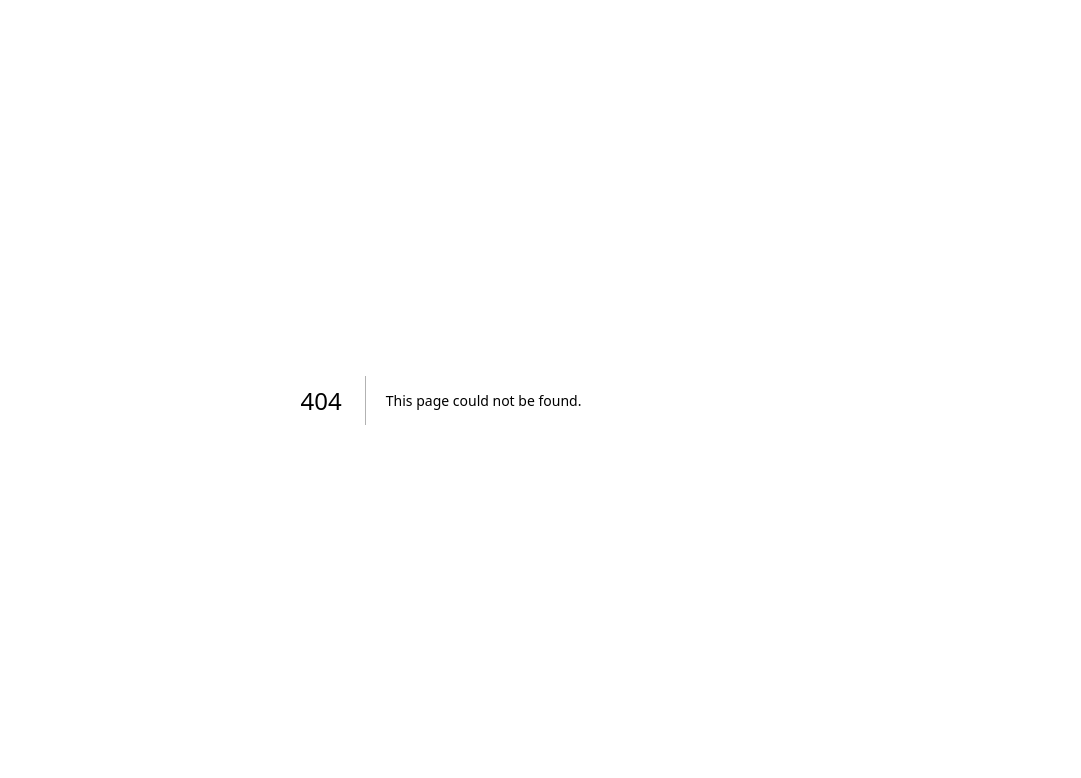
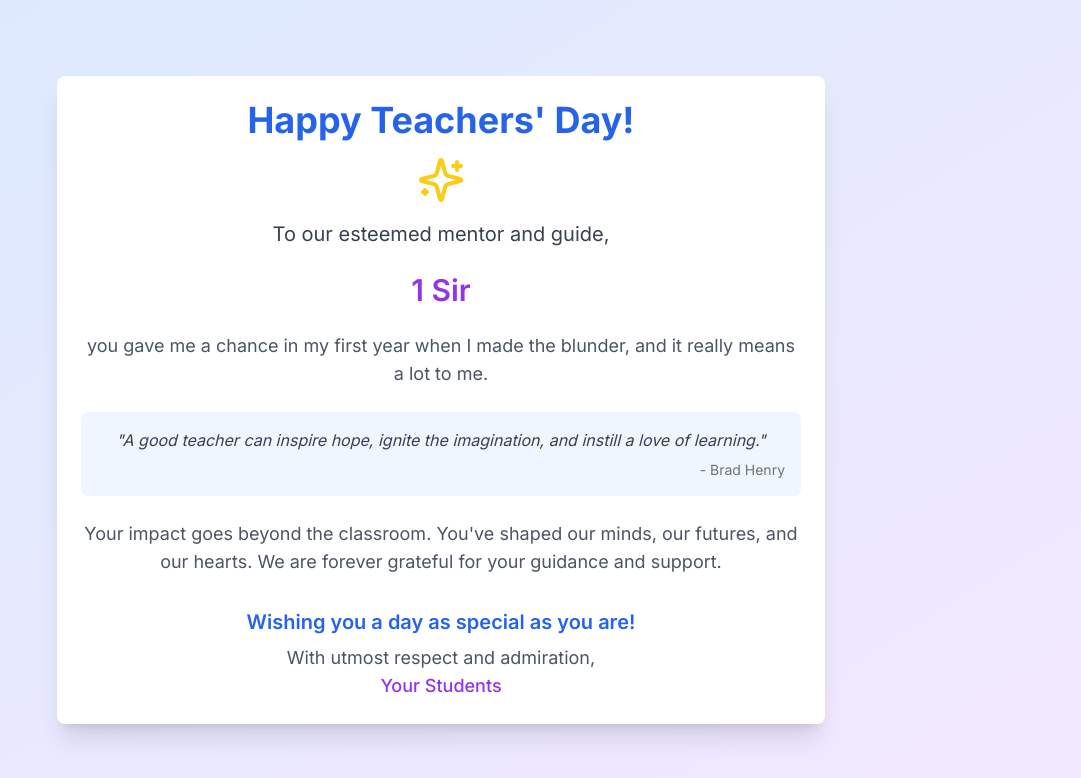
Before and after one commit to f3rix-xyz/cv2, a Next.js app: page /teachers-day/1 in a window 1280 px wide. Before the commit this address had no page. Shown: the top 778 px of the page, without its empty margins (199-1280 px from the left). Built offline with nearby package versions, Linux system fonts and the light colour scheme.

Commit message:
pushing changes

```diff
--- a/app/rajshekhar-sir/page.tsx
+++ b/app/teachers-day/[name]/page.tsx
@@ -1,7 +1,13 @@
+'use client';
+
 import React from 'react';
+import { useParams } from 'next/navigation';
 import { Sparkles } from 'lucide-react';
 
 const TeachersDayPage = () => {
+    // Use the useParams hook to get the dynamic segment (teacher's name)
+    const { name } = useParams();
+
     return (
         <div className="min-h-screen bg-gradient-to-br from-blue-100 to-purple-100 flex items-center justify-center p-4">
             <div className="w-full max-w-3xl bg-white rounded-lg shadow-xl">
@@ -15,10 +21,10 @@ const TeachersDayPage = () => {
                             To our esteemed mentor and guide,
                         </p>
                         <h2 className="text-3xl font-semibold text-center text-purple-600">
-                            Rajshekhar Sir
+                            {name ? `${name} Sir` : 'Our Teacher'}
                         </h2>
                         <p className="text-lg text-gray-600 text-center">
-                            you gave me a chance in my first year when I came to your office, and it really means a lot to me
+                            you gave me a chance in my first year when I made the blunder, and it really means a lot to me.
                         </p>
                         <div className="bg-blue-50 p-4 rounded-lg">
                             <p className="italic text-gray-700 text-center">
```
